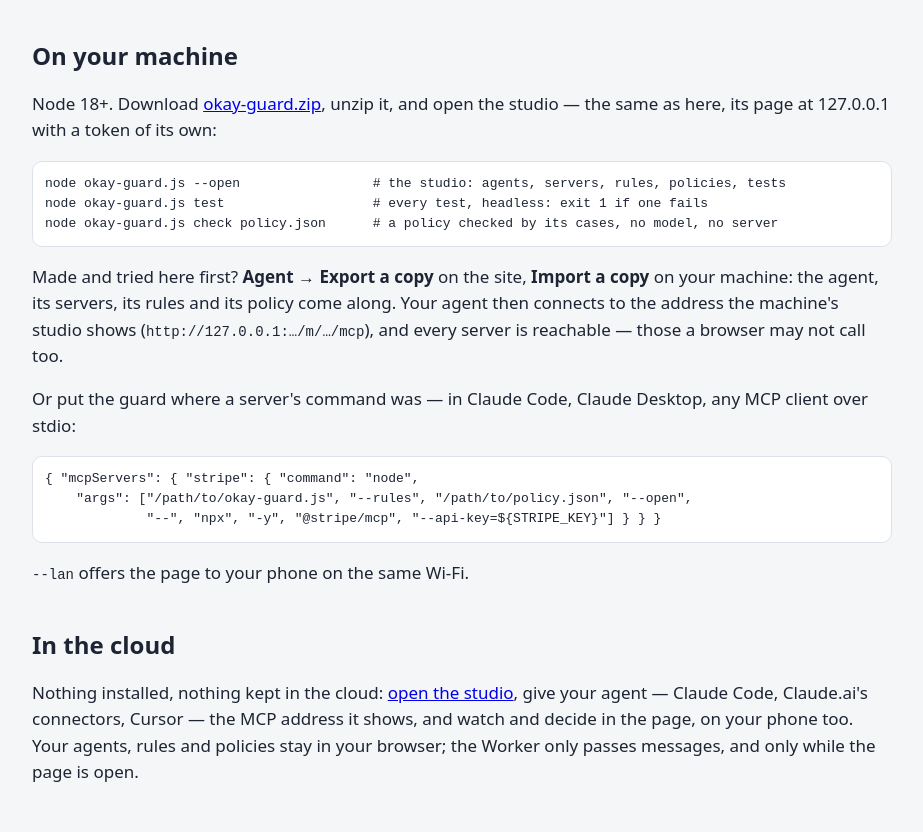
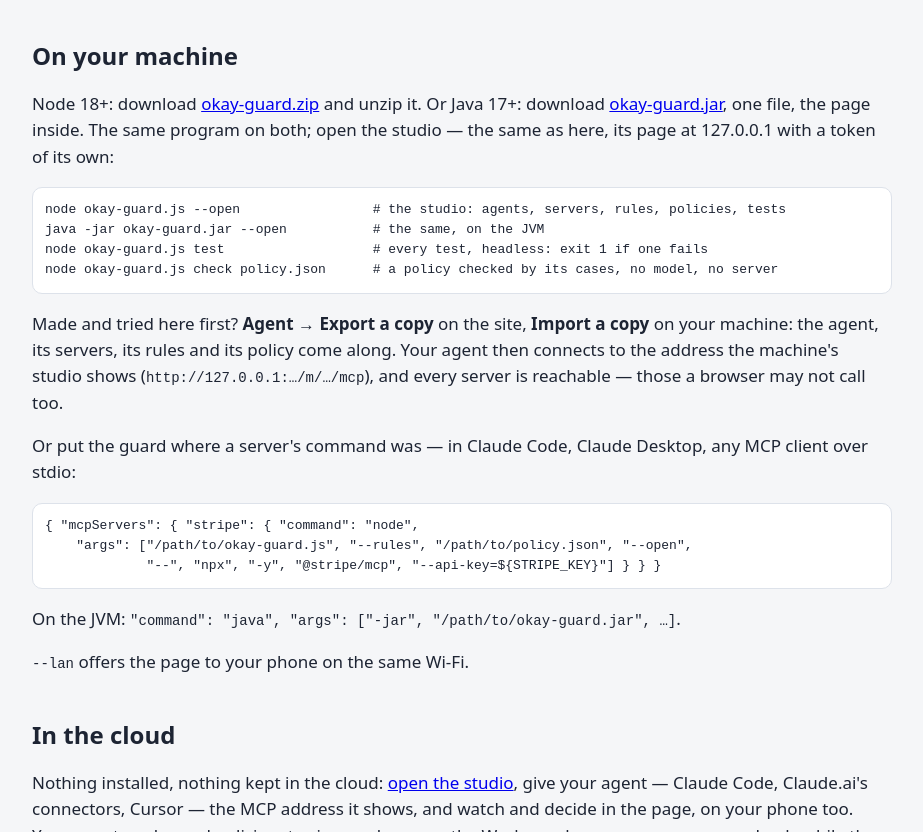
Before and after one commit to okay-effects/okay-guard, a plain HTML site: page index.html in a window 1280 px wide. Shown: the part 1896-2728 px from the top of the page, without its empty margins (178-1101 px from the left). Drawn offline with Linux system fonts and the light colour scheme.

Commit message:
okay-guard at 0620f86

```diff
--- a/index.html
+++ b/index.html
@@ -17,7 +17,8 @@
   it shows, add the remote MCP servers it should use, try the prompt it suggests, watch every call meet your policy.
   Nothing to install, no key, no account; everything kept in your browser, servers called straight from it.</span></p>
   <p><a class="button" href="#use">Or run it on your machine</a>
-  <span class="quiet">— the same studio from <a href="download/okay-guard.zip">okay-guard.zip</a>: any server, the policy
+  <span class="quiet">— the same studio from <a href="download/okay-guard.zip">okay-guard.zip</a> (Node) or
+  <a href="download/okay-guard.jar">okay-guard.jar</a> (Java): any server, the policy
   you made here taken along with a copy.</span></p>
   <p><a href="demo.html">Or watch a scripted agent in the browser</a></p>
 </section>
@@ -48,9 +49,11 @@
 
 <section id="use">
   <h2>On your machine</h2>
-  <p>Node 18+. Download <a href="download/okay-guard.zip">okay-guard.zip</a>, unzip it, and open the studio — the same
-  as here, its page at 127.0.0.1 with a token of its own:</p>
+  <p>Node 18+: download <a href="download/okay-guard.zip">okay-guard.zip</a> and unzip it. Or Java 17+: download
+  <a href="download/okay-guard.jar">okay-guard.jar</a>, one file, the page inside. The same program on both; open the
+  studio — the same as here, its page at 127.0.0.1 with a token of its own:</p>
 <pre>node okay-guard.js --open                 # the studio: agents, servers, rules, policies, tests
+java -jar okay-guard.jar --open           # the same, on the JVM
 node okay-guard.js test                   # every test, headless: exit 1 if one fails
 node okay-guard.js check policy.json      # a policy checked by its cases, no model, no server</pre>
   <p>Made and tried here first? <b>Agent → Export a copy</b> on the site, <b>Import a copy</b> on your machine: the
@@ -60,6 +63,7 @@ node okay-guard.js check policy.json      # a policy checked by its cases, no mo
 <pre>{ "mcpServers": { "stripe": { "command": "node",
     "args": ["/path/to/okay-guard.js", "--rules", "/path/to/policy.json", "--open",
              "--", "npx", "-y", "@stripe/mcp", "--api-key=${STRIPE_KEY}"] } } }</pre>
+  <p>On the JVM: <code>"command": "java", "args": ["-jar", "/path/to/okay-guard.jar", …]</code>.</p>
   <p><code>--lan</code> offers the page to your phone on the same Wi-Fi.</p>
 </section>
 
```
Also changed, not shown: 2 other files.
